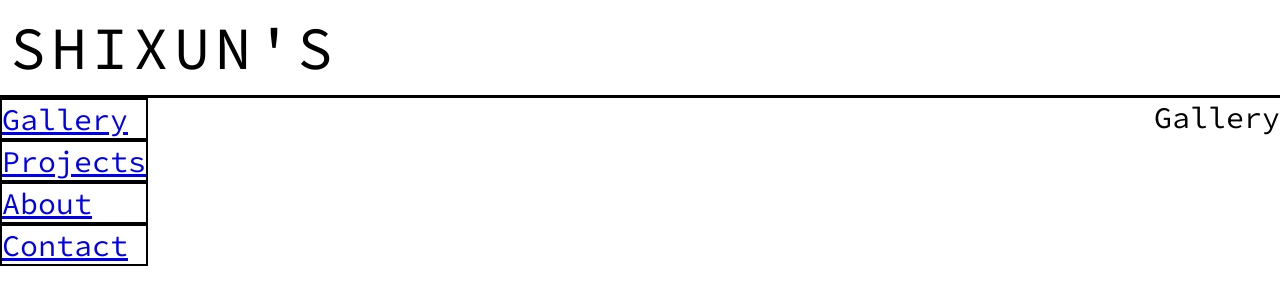
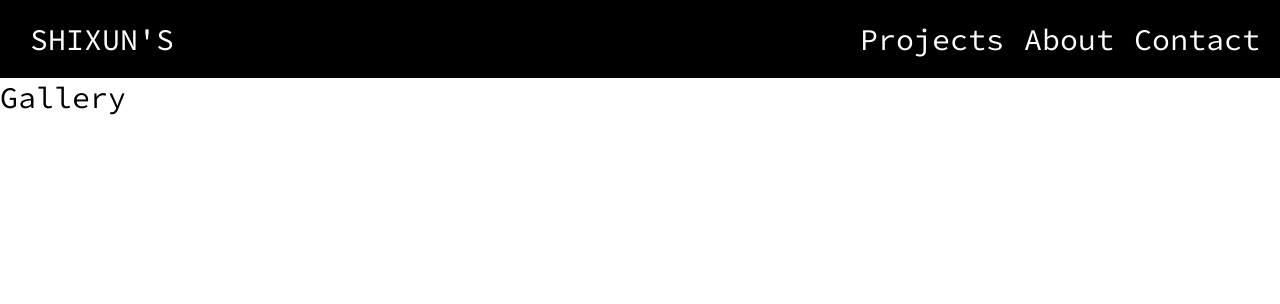
Before and after one commit to RicardoYam/Shixun_Blog, a React (Vite) app: page / in a window 1280 px wide. Shown: the top 304 px of the page. Built offline with nearby package versions, Linux system fonts and the light colour scheme.

Commit message:
css updated

```diff
--- a/src/App.jsx
+++ b/src/App.jsx
@@ -1,7 +1,7 @@
 import React from 'react'
-import './styles.css'
 import { Routes, Route } from 'react-router-dom'
 import Root from './pages/root.jsx'
+
 
 function App() {
   return (
--- a/src/components/Nav.css
+++ /dev/null
@@ -1,7 +0,0 @@
-.nav-menu {
-    display: inherit;
-}
-
-.nav-item {
-    border: 2px solid;
-}
--- a/src/components/Nav.jsx
+++ /dev/null
@@ -1,20 +0,0 @@
-import React from 'react'
-import { Link } from 'react-router-dom'
-import './Nav.css'
-
-function nav() {
-  return (
-    <>
-        <nav className="navbar">
-            <ul className='nav-menu'>
-                <li className='nav-item'><Link to='/gallery' className='nav-link'>Gallery</Link></li>
-                <li className='nav-item'><Link to='/projects' className='nav-link'>Projects</Link></li>
-                <li className='nav-item'><Link to='/about' className='nav-link'>About</Link></li>
-                <li className='nav-item'><Link to='/contact' className='nav-link'>Contact</Link></li>
-            </ul>
-        </nav>
-    </>
-  )
-}
-
-export default nav
--- /dev/null
+++ b/src/components/Navbar.css
@@ -0,0 +1,30 @@
+.nav {
+    display: flex;
+    justify-content: space-between;
+    padding: 10px;
+    color: white;
+    background-color: black;
+    justify-content: space-between;
+    align-items: center;
+}
+
+.nav-logo {
+    padding: 10px;
+}
+
+.nav-logo span {
+    font-size: 60px;
+    letter-spacing: 5px;
+}
+
+.nav ul {
+    display: flex;
+    list-style: none;
+}
+
+.nav a {
+    padding: 10px;
+    color: inherit;
+    text-align: center;
+    text-decoration: none;
+}
--- /dev/null
+++ b/src/components/Navbar.jsx
@@ -0,0 +1,22 @@
+import React from 'react'
+import { Link } from 'react-router-dom'
+import './Navbar.css'
+
+function nav() {
+  return (
+    <>
+      <div className='nav'>
+        <a className='nav-logo'><Link to={'/'}>SHIXUN'S</Link></a>
+        <nav className='nav-menu'>
+          <ul>
+            <li><Link to={'/projects'}>Projects</Link></li>
+            <li><Link to={'/about'}>About</Link></li>
+            <li><Link to={'/contact'}>Contact</Link></li>
+          </ul>
+        </nav>
+      </div>
+    </>
+  )
+}
+
+export default nav
--- a/src/components/Title.css
+++ /dev/null
@@ -1,9 +0,0 @@
-.title {
-    border-style: none none solid none;
-    padding: 10px;
-}
-
-.title span {
-    font-size: 60px;
-    letter-spacing: 5px;
-}
--- a/src/components/Title.jsx
+++ /dev/null
@@ -1,12 +0,0 @@
-import React from 'react'
-import './Title.css'
-
-function Title() {
-  return (
-    <div className='title'>
-        <span>SHIXUN'S</span>
-    </div>
-  )
-}
-
-export default Title
--- a/src/main.jsx
+++ b/src/main.jsx
@@ -1,8 +1,9 @@
 import React from 'react'
 import ReactDOM from 'react-dom/client'
 import App from './App.jsx'
-import Gallery from './components/Gallery.jsx';
 import { BrowserRouter } from 'react-router-dom';
+import './styles.css'
+
 
 ReactDOM.createRoot(document.getElementById('root')).render(
   <BrowserRouter>
--- a/src/pages/root.jsx
+++ b/src/pages/root.jsx
@@ -1,14 +1,12 @@
 import React from 'react'
-import Nav from '../components/Nav'
+import Navbar from '../components/Navbar'
 import Gallery from '../components/Gallery'
-import Title from '../components/Title'
 
 function root() {
   return (
     <>
-      <Title></Title>
+      <div className='header'><Navbar /></div>
       <div className='content'>
-        <Nav />
         <Gallery />
       </div>
     </>
--- a/src/styles.css
+++ b/src/styles.css
@@ -6,37 +6,35 @@
     padding: 0;
 }
 
-:root {
-    --primaryPurple: #646ff0;
-    --black-1: #646681;
-    --black-2: #585858;
-    --bg-1: #f8f8ff;
-    --bg-2: #ecedf6;
-    --bg-3: #cccdde;
-    --gray-1: #eee;
-    --gray-2: #dedfe1;
-    --black: black;
-    --white: white;
-}
+html, body, #app, #app>div {
+    height: 100%
+  }
 
 html {
     font-size: 30px;
-}
-
-body {
-    width: 100%;
-    min-height: 100vh;
 }
 
 * {
     font-family: Myfont;
 }
 
-.content {
-    display: flex;
-    justify-content: space-between;
+.container {
+    width: 100%;
+    height: 100%;
+    max-width: 100vw;
+    max-height: 100vh;
+    margin: 0 auto;
 }
 
+.header {
+    width: 100%;
+    max-height: 10vh;
+}
+
+.content {
+    width: 100%;
+    max-height: 90vh;
+}
 
 @font-face {
     font-family: Myfont;
```
